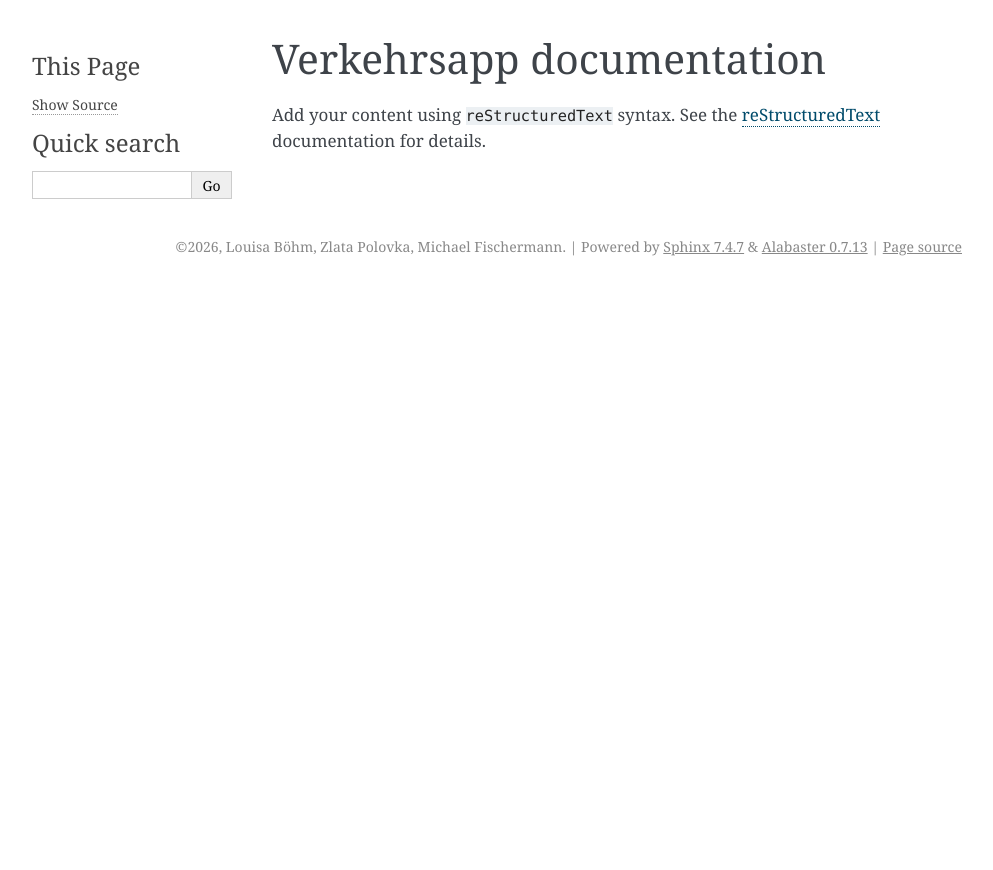
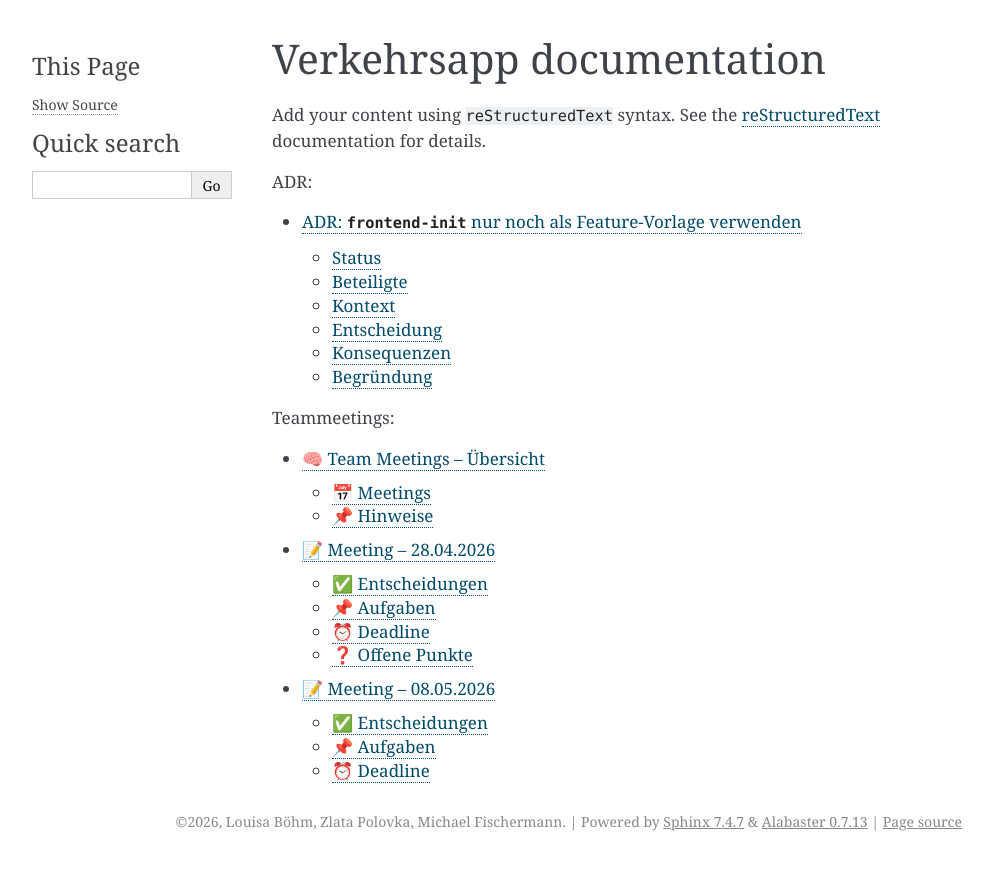
Before and after one commit to mifisc/SQS-VerkehrsApp-Projekt, a Sphinx documentation site: the page built from docs/index.rst, in a window 1280 px wide. Shown: the top 870 px of the page, without its empty margins (148-1141 px from the left). Built offline with Sphinx 7.4.7, drawn with Linux system fonts in a browser that asks for light colours.

Commit message:
fix: add ADR and Teammeetings to ReadTheDocs index

```diff
--- a/docs/index.rst
+++ b/docs/index.rst
@@ -27,3 +27,17 @@ documentation for details.
    arc42/10-qualitaetsanforderungen
    arc42/11-risiken-und-technische-schulden
    arc42/12-glossar
+
+.. toctree::
+   :maxdepth: 2
+   :caption: ADR:
+
+   adr/frontend-init-als-feature-vorlage
+
+.. toctree::
+   :maxdepth: 2
+   :caption: Teammeetings:
+
+   Teammeetings/Teammeeting
+   Teammeetings/Meetings/28-04-26
+   Teammeetings/Meetings/08-05-26
```
Also changed, not shown: docs/adr/frontend-init-als-feature-vorlage.md (renamed from docs/ADR (Architecture Decision Records)/frontend-init-als-feature-vorlage.md).
